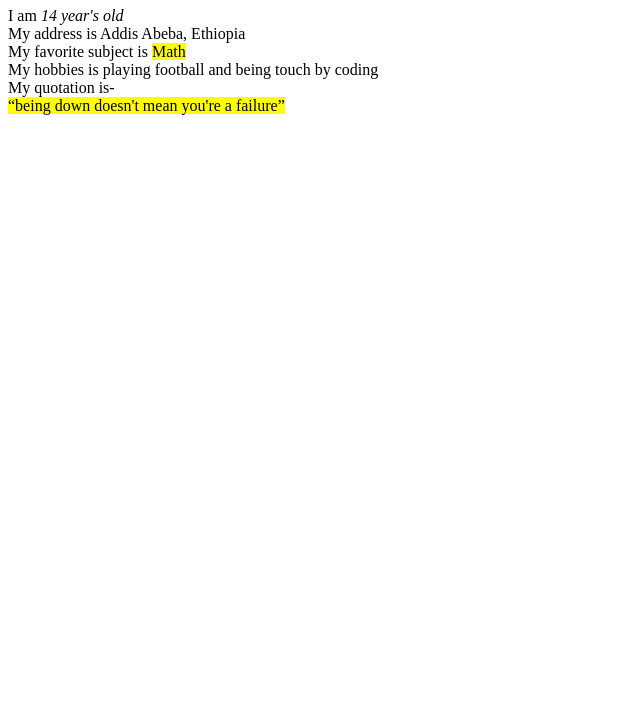
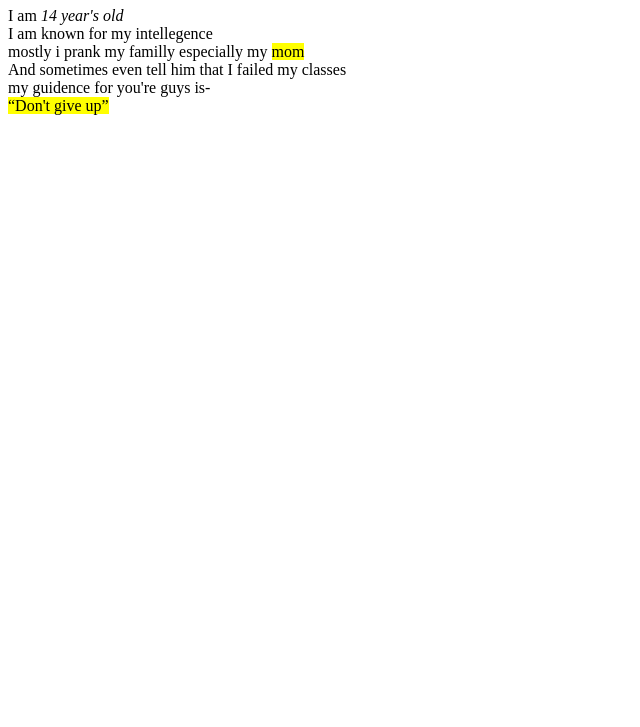
Before and after one commit to Yobsan23/Lesson-2-HTML-elements-activity-3-my-introduction, a plain HTML site: page index.html in a window 1280 px wide. Shown: the part 73-800 px from the top of the page, without its empty margins (0-640 px from the left). Drawn offline with Linux system fonts and the light colour scheme.

Commit message:
implement introduction

```diff
--- a/index.html
+++ b/index.html
@@ -7,9 +7,9 @@
 <body>
   <h1>I am Yobsan</h1>
   I am <i>14 year's old</i><br>
-My address is Addis Abeba, Ethiopia<br>
-My favorite subject is <mark>Math</mark><br>
-My hobbies is playing football and being touch by coding<br>
-My quotation is-<br><mark><q>being down doesn't mean you're a failure</q>
+I am known for my intellegence<br>
+mostly i prank my familly especially my  <mark>mom</mark><br>
+And sometimes even tell him that I failed my classes<br>
+my guidence for you're guys is-<br><mark><q>Don't give up</q>
 </body>
 </html>
```
